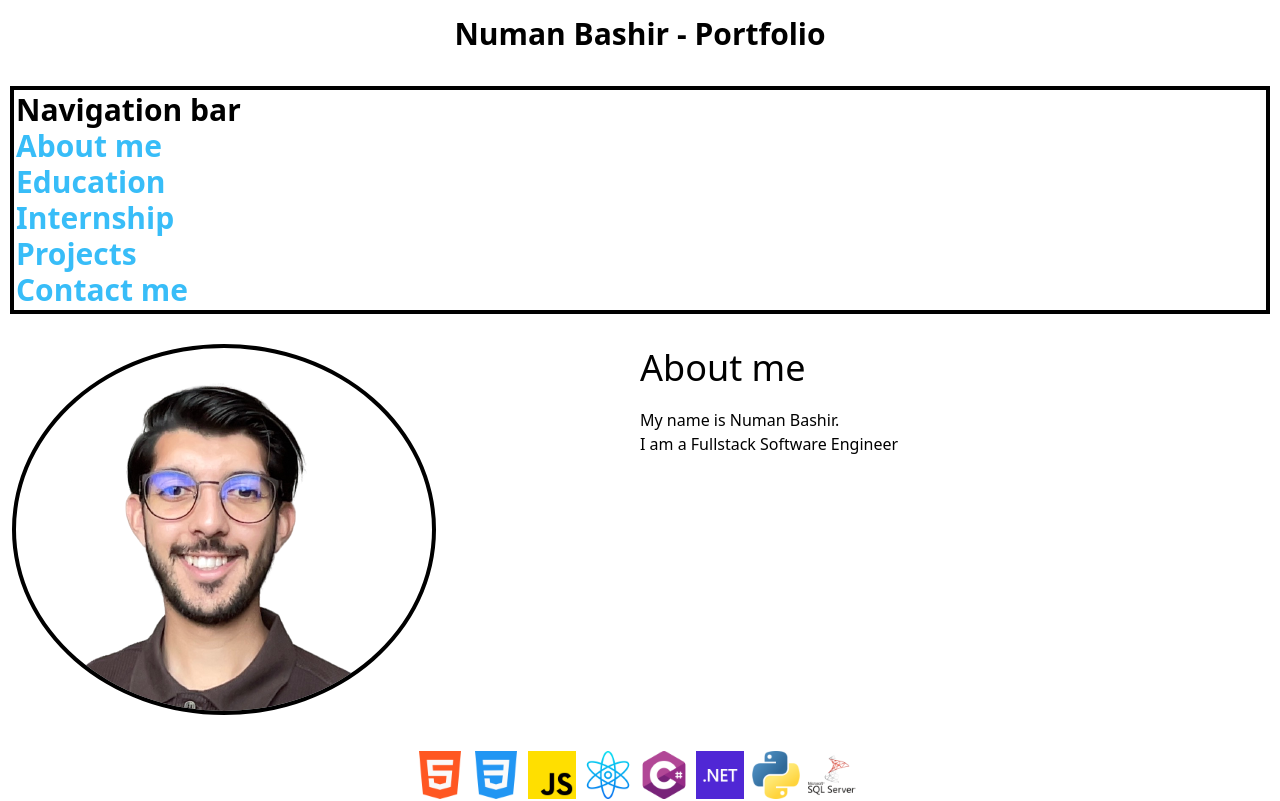
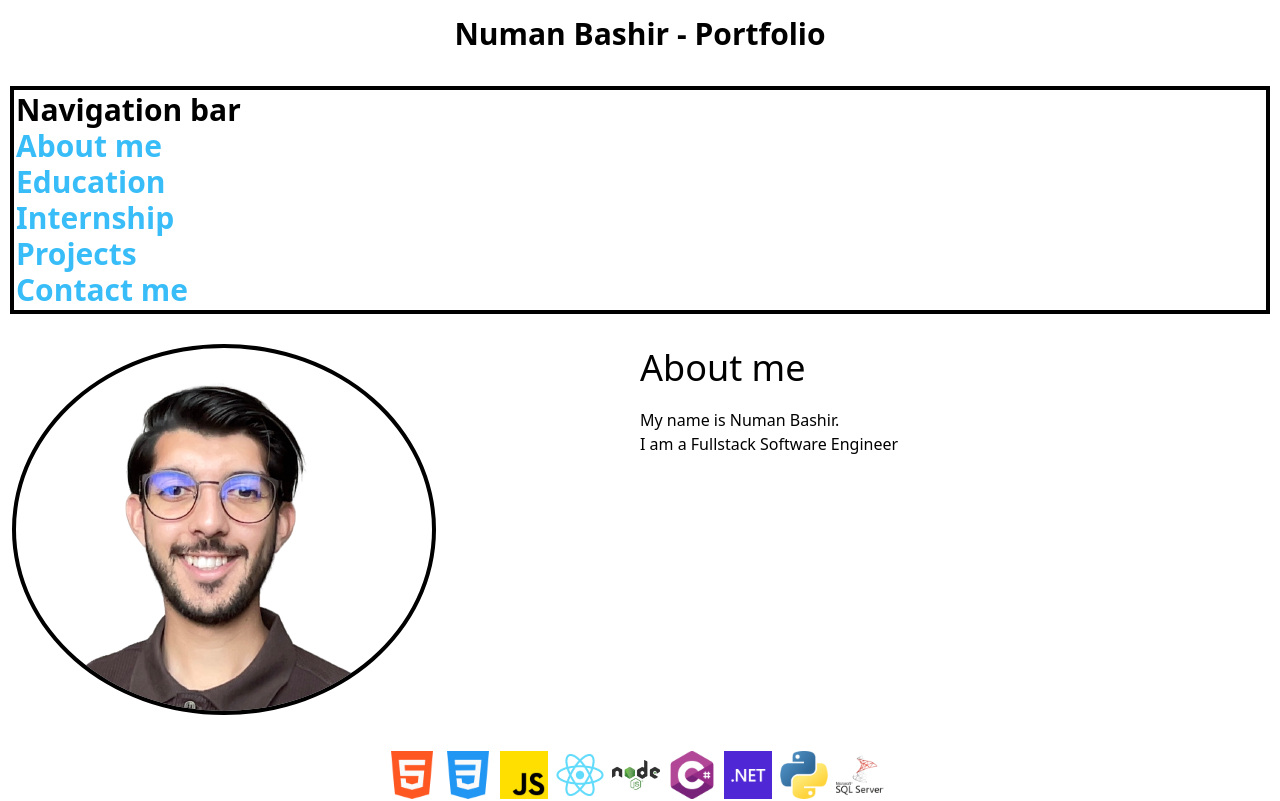
Before and after one commit to NumanBashir/My-Portfolio, a React (Vite) app: page / in a window 1280 px wide. Shown: the top 801 px of the page. Built offline with nearby package versions, Linux system fonts and the light colour scheme.

Commit message:
Added react logo and node js

```diff
--- a/src/App.tsx
+++ b/src/App.tsx
@@ -37,7 +37,8 @@ function App() {
         <img src="src/assets/html-5.png" className="w-12 mr-2" />
         <img src="src/assets/css-3.png" className="w-12 mr-2" />
         <img src="src/assets/js.png" className="w-12 mr-2" />
-        <img src="src/assets/atom.png" className="w-12 mr-2" />
+        <img src="src/assets/react_icon.png" className="w-12 mr-2" />
+        <img src="src/assets/nodejs.png" className="w-12 mr-2" />
         <img src="src/assets/c-sharp.png" className="w-12 mr-2" />
         <img src="src/assets/net.png" className="w-12 mr-2" />
         <img src="src/assets/python.png" className="w-12 mr-2" />
```
Also changed, not shown: src/assets/nodejs.png (added), src/assets/react_icon.png (added).
